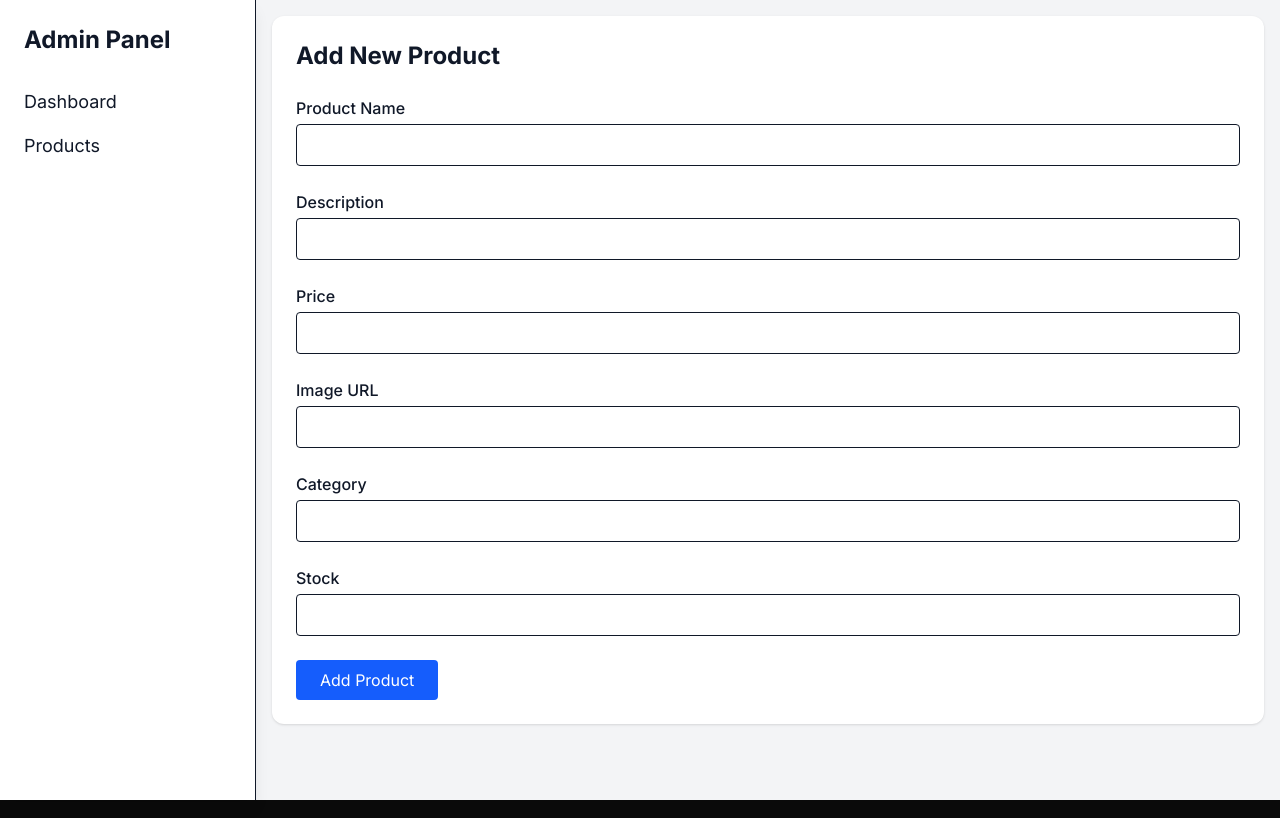
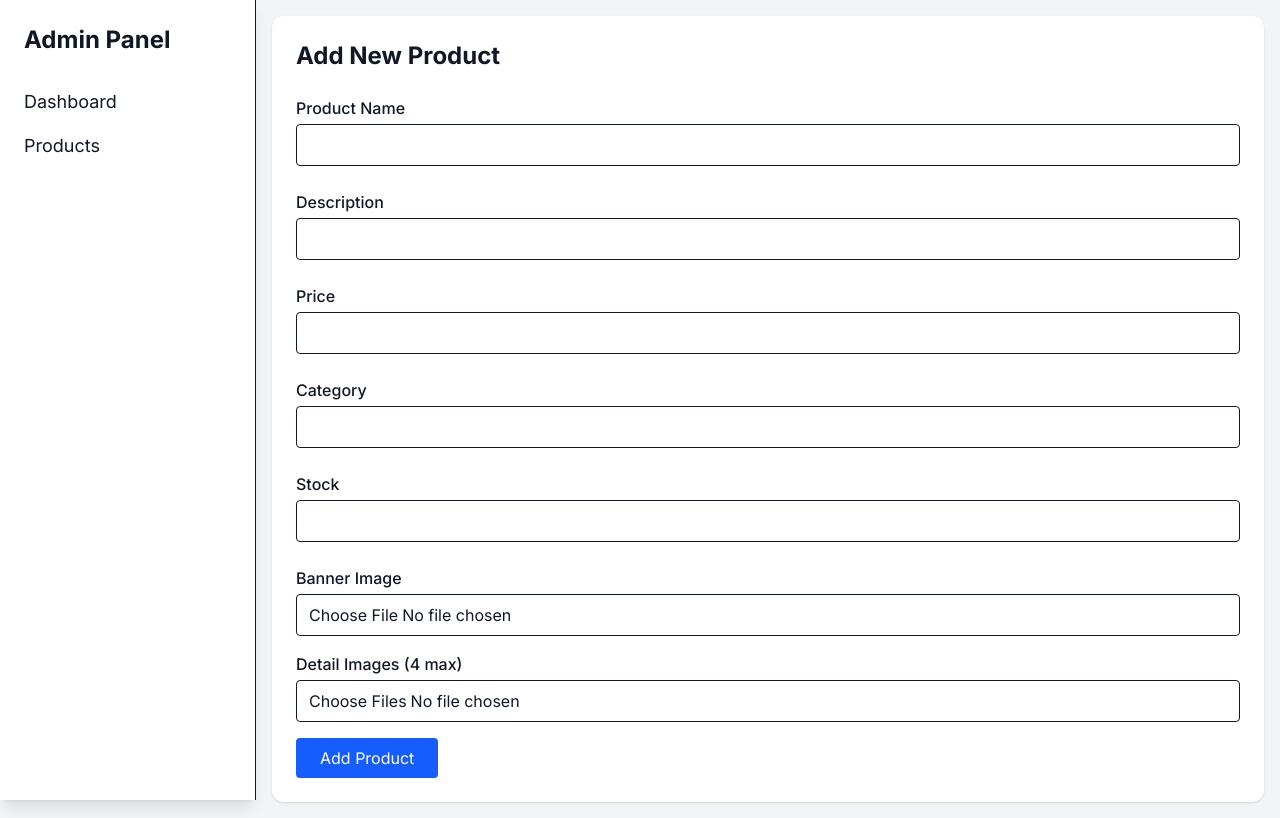
Before and after one commit to Muhammadtalha678/ecommerce-fullstack-design, a Next.js app in the folder frontend/: page /admin/products/add in a window 1280 px wide. Built offline with nearby package versions, Linux system fonts and the light colour scheme; no server answers.

Commit message:
addbanner and detail images

```diff
--- a/frontend/src/components/Admin/ProductForm.tsx
+++ b/frontend/src/components/Admin/ProductForm.tsx
@@ -6,7 +6,6 @@ import React, { ChangeEvent } from 'react'
 interface FormValues {
     name?: string
     price?: string
-    image?: string
     description?: string
     category?: string
     stock?: string
@@ -22,7 +21,8 @@ const ProductForm = ({ action, state, pending, isEdit = false, FormValues, oncha
         onchange?: (e: ChangeEvent<HTMLInputElement>) => void
     }) => {
     return (
-        <form action={action} className="space-y-4">
+        <form action={action} className="space-y-4" encType="multipart/form-data"
+        >
             <div>
                 <label className="block mb-1 font-medium">Product Name</label>
                 <input
@@ -42,7 +42,7 @@ const ProductForm = ({ action, state, pending, isEdit = false, FormValues, oncha
             <div>
                 <label className="block mb-1 font-medium">Description</label>
                 <input
-                    type="number"
+                    type="text"
                     name="description"
                     value={FormValues?.description}
                     onChange={onchange}
@@ -68,22 +68,6 @@ const ProductForm = ({ action, state, pending, isEdit = false, FormValues, oncha
                 <p className=" text-red-500 text-sm mt-6">
                     {
                         state?.error && state.errors.price && state.errors.price
-                    }
-                </p>
-            </div>
-            <div>
-                <label className="block mb-1 font-medium">Image URL</label>
-                <input
-                    type="text"
-                    name="image"
-                    value={FormValues?.image}
-                    onChange={onchange}
-                    // required
-                    className="w-full border rounded px-3 py-2"
-                />
-                <p className=" text-red-500 text-sm mt-6">
-                    {
-                        state?.error && state.errors.image && state.errors.image
                     }
                 </p>
             </div>
@@ -119,6 +103,32 @@ const ProductForm = ({ action, state, pending, isEdit = false, FormValues, oncha
                     }
                 </p>
             </div>
+
+            {/* File inputs */}
+            <div>
+                <label className="block mb-1 font-medium">Banner Image</label>
+                <input
+                    type="file"
+                    name="bannerImage"
+                    accept="image/*"
+                    required
+                    className="w-full border rounded px-3 py-2"
+                />
+            </div>
+
+            {/* DETAIL IMAGES */}
+            <div>
+                <label className="block mb-1 font-medium">Detail Images (4 max)</label>
+                <input
+                    type="file"
+                    name="detailImages"
+                    accept="image/*"
+                    multiple
+                    required
+                    className="w-full border rounded px-3 py-2"
+                />
+            </div>
+
             <button type="submit" className="bg-blue-600 text-white px-6 py-2 rounded hover:bg-blue-700" disabled={pending}>
                 {isEdit ? 'Update Product' : pending ? "Processing..." : 'Add Product'}
             </button>
```
